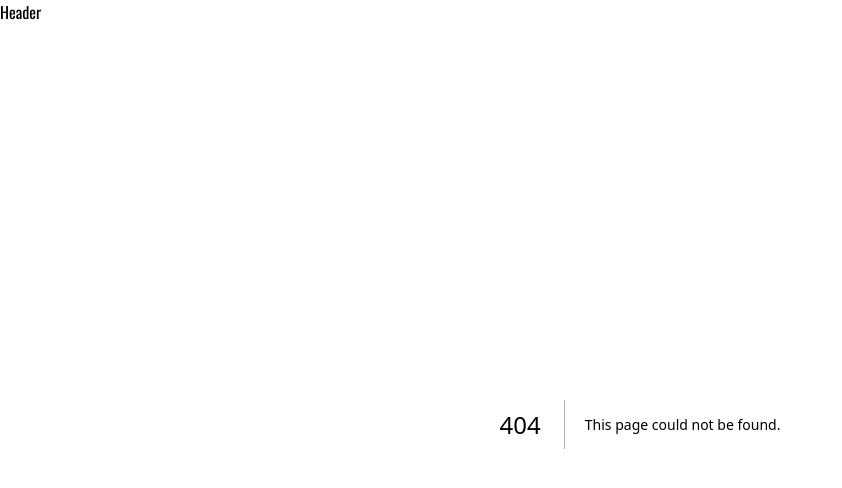
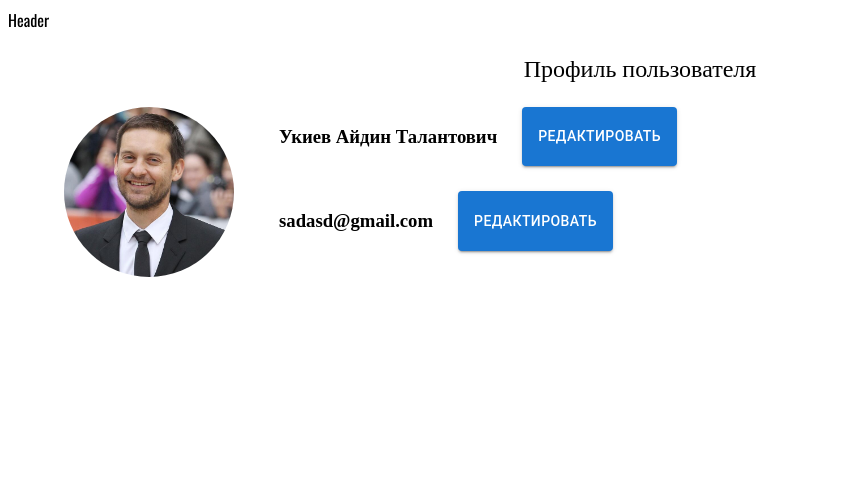
Before and after one commit to Undanable-Team/FreeWord-web, a Next.js app: page /profile in a window 1280 px wide. Before the commit this address had no page. Shown: the top 488 px of the page, without its empty margins (0-842 px from the left). Built offline with nearby package versions, Linux system fonts and the light colour scheme.

Commit message:
Added editing user input fields, as well as user photo

```diff
--- a/package.json
+++ b/package.json
@@ -20,6 +20,7 @@
     "next": "13.4.6",
     "react": "18.2.0",
     "react-dom": "18.2.0",
+    "react-icons": "^4.9.0",
     "sass": "^1.63.4",
     "typescript": "5.1.3"
   }
--- /dev/null
+++ b/src/components/ProfilePage/index.tsx
@@ -0,0 +1,89 @@
+import { Button, Container, TextField } from "@mui/material";
+import styles from "./profile.module.sass";
+import Image from "next/image";
+import { FaRegEdit } from "react-icons/fa";
+import { useState } from "react";
+
+const ProfileUser = () => {
+  const [input, setInput] = useState<boolean>(false);
+  const [chandeName, setChangename] = useState<boolean>(false);
+  const [email, setEmail] = useState<string>("sadasd@gmail.com");
+  const [name, setName] = useState<string>("Укиев Айдин Талантович");
+  const [btnText, setBtnText] = useState<string>("Редактировать");
+
+  const changehandle = (e: any) => {
+    setEmail(e.target.value);
+  };
+  const changehandleNameUser = (e: any) => {
+    setName(e.target.value);
+  };
+
+  const sendChangeName = () => {
+    setChangename(!chandeName);
+  };
+
+  const sendChangeEmail = () => {
+    setInput(!input);
+  };
+
+  return (
+    <Container
+      sx={{
+        maxWidth: "1280px",
+      }}
+    >
+      <h3 className={styles.title_profile}>Профиль пользователя</h3>
+      <div className={styles.data_user}>
+        <div className={styles.user_img_blog}>
+          <Image
+            src="/image/spiderman.jpg"
+            width={170}
+            height={170}
+            alt="profile-user"
+            className={styles.user_picture}
+          />
+          <button className={styles.hover_blog}>
+            <FaRegEdit className={styles.icon_edit} />
+            Редактировать
+          </button>
+        </div>
+        <div className={styles.input_data_group}>
+          <div className={styles.input_group}>
+            {chandeName && (
+              <TextField
+                id="standard-basic"
+                label="Введите изменённый емайл"
+                variant="standard"
+                // value="sdcsdc"
+                placeholder="Введите Email адрес"
+                onChange={changehandleNameUser}
+              />
+            )}
+            {!chandeName && <h3>{name}</h3>}
+            <Button variant="contained" onClick={sendChangeName}>
+              {!chandeName ? "Редактировать" : "Сохранить"}
+            </Button>
+          </div>
+          <div className={styles.input_group}>
+            {input && (
+              <TextField
+                id="standard-basic"
+                label="Введите изменённый емайл"
+                variant="standard"
+                // value="sdcsdc"
+                placeholder="Введите Email адрес"
+                onChange={changehandle}
+              />
+            )}
+            {!input && <h3>{email}</h3>}
+            <Button variant="contained" onClick={sendChangeEmail}>
+              {!input ? "Редактировать" : "Сохранить"}
+            </Button>
+          </div>
+        </div>
+      </div>
+    </Container>
+  );
+};
+
+export default ProfileUser;
--- /dev/null
+++ b/src/components/ProfilePage/profile.module.sass
@@ -0,0 +1,61 @@
+.title_profile
+  position: relative
+  text-align: center
+  font-weight: 500
+  font-size: 24px
+
+.data_user
+  display: flex
+  gap: 45px
+  max-width: max-content
+
+.user_img_blog
+  position: relative
+  &:hover  .hover_blog
+    visibility: visible
+    opacity: 1
+    transform: translate(-50%, 0)
+
+.user_picture
+  // overflow: hidden
+  border-radius: 170px
+  cursor: pointer
+
+.hover_blog
+  display: flex
+  position: absolute
+  align-items: center
+  gap: 10px
+  left: 50%
+  background: #353797
+  // opacity: 0
+  overflow: hidden
+  text-align: center
+  visibility: hidden
+  opacity: 0
+  transition: .2s
+  transform: translate(-50%, -60px)
+  cursor: pointer
+  border: none
+  outline: none
+  padding: 4px 12px
+  color: #fff
+
+  &:hover
+    visibility: visible
+    opacity: 1
+    transform: translate(-50%, 0)
+
+  .icon_edit
+    color: #fff
+    font-size: 24px
+
+.input_data_group
+  display: flex
+  flex-direction: column
+  gap: 25px
+
+.input
+  &_group
+    display: flex
+    gap: 25px
--- /dev/null
+++ b/src/pages/profile/index.tsx
@@ -0,0 +1,12 @@
+import ProfileUser from "@/components/ProfilePage";
+import React from "react";
+
+const Profile = () => {
+  return (
+    <>
+      <ProfileUser />
+    </>
+  );
+};
+
+export default Profile;
```
Also changed, not shown: public/image/spiderman.jpg (added), src/components/Profile/index.tsx (deleted), src/components/Profile/profile.module.sass (deleted), 1 other file (tests, documents, lock files or other folders).
